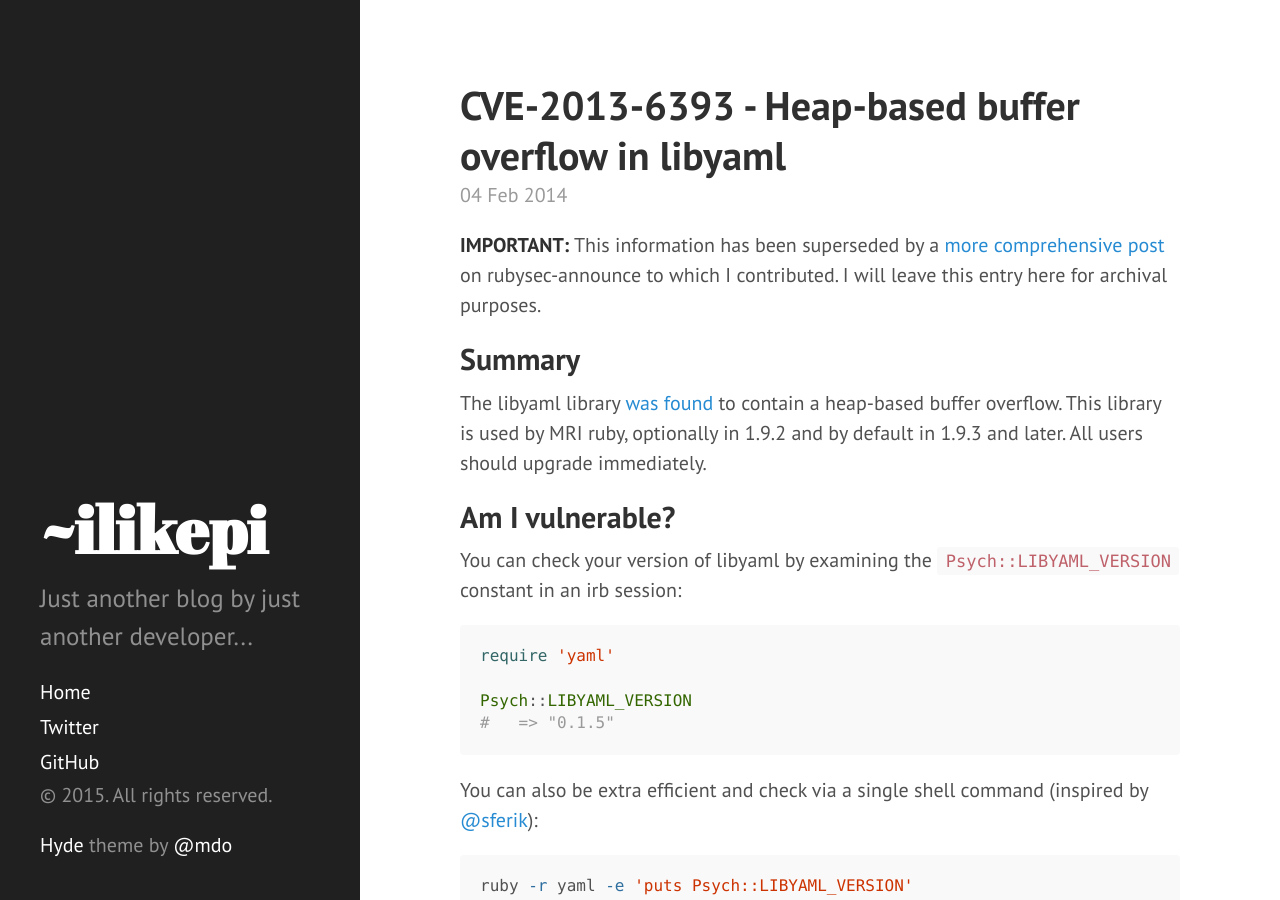
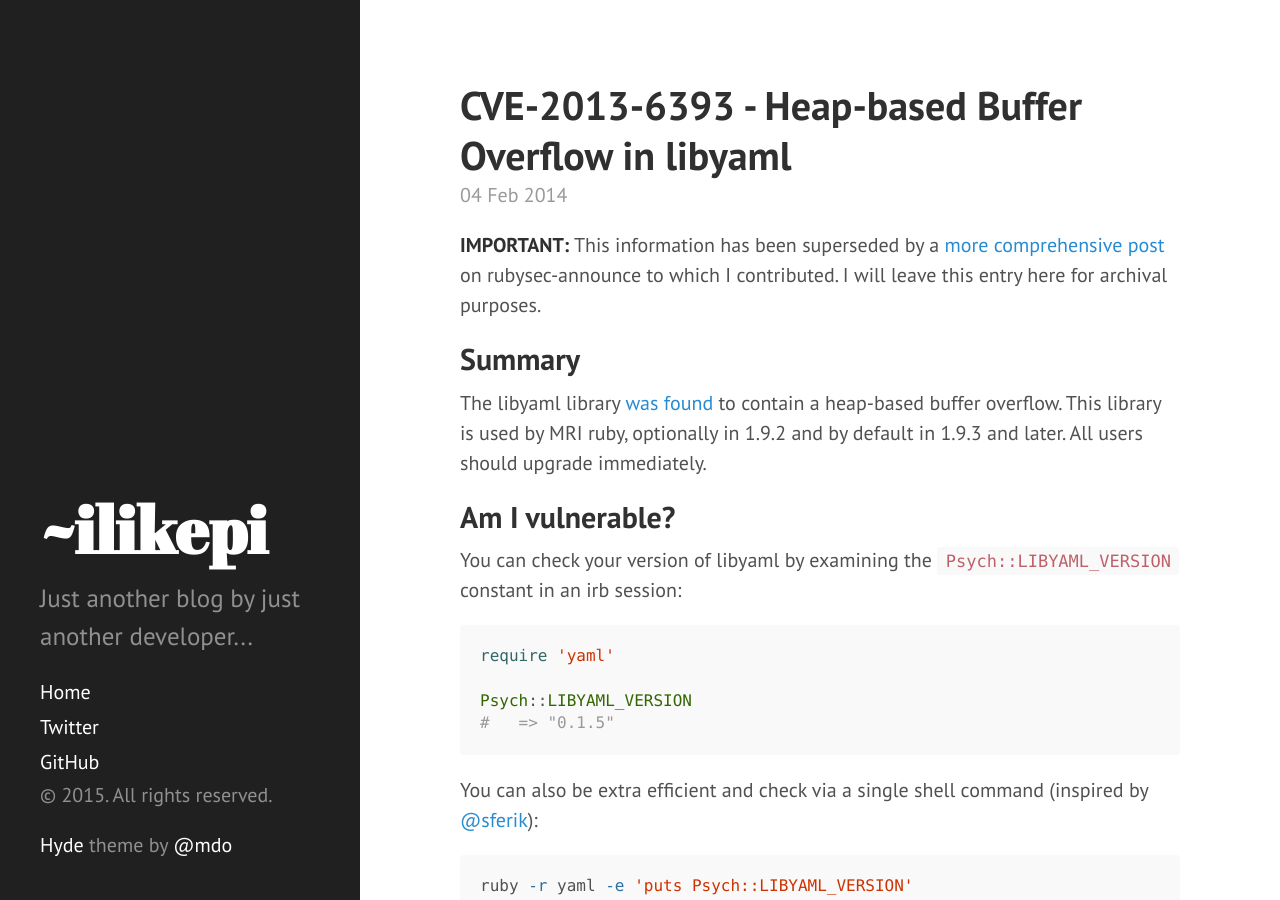
Before and after one commit to ilikepi/ilikepi.github.io, a Jekyll site: the page built from _posts/2014-02-04-cve-2013-6393-libyaml.md, in a window 1280 px wide and 900 px high. Built offline with Jekyll 4.4.1, drawn with Linux system fonts in a browser that asks for light colours; Markdown is read by kramdown in place of the engine named in the settings.

```diff
--- a/_posts/2014-02-04-cve-2013-6393-libyaml.md
+++ b/_posts/2014-02-04-cve-2013-6393-libyaml.md
@@ -1,6 +1,6 @@
 ---
 layout: post
-title: CVE-2013-6393 - Heap-based buffer overflow in libyaml
+title: CVE-2013-6393 - Heap-based Buffer Overflow in libyaml
 ---
 
 **IMPORTANT:** This information has been superseded by a [more comprehensive
```
